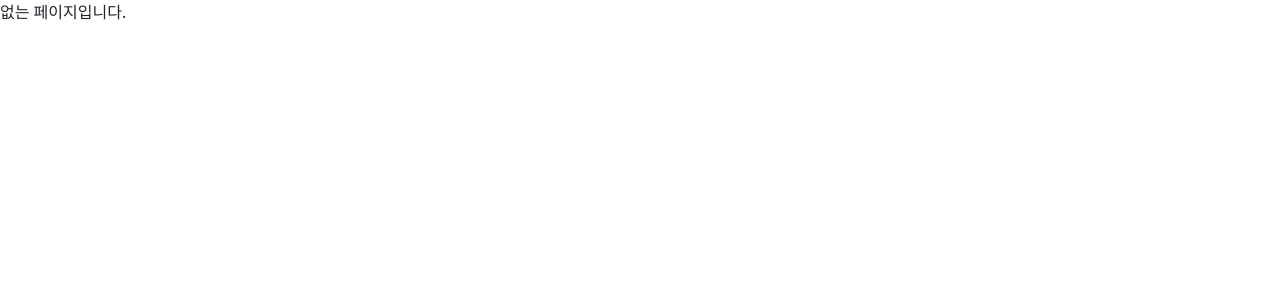
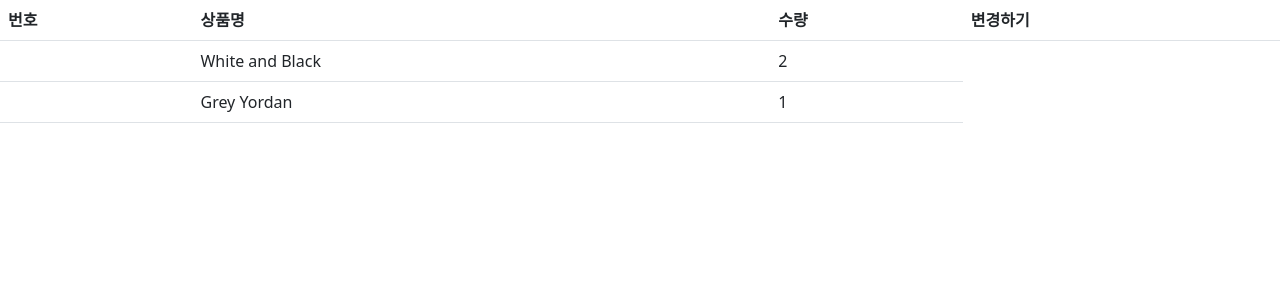
Before and after one commit to KOWOONLEE/shoesshop, a React (Create React App) app: page /cart in a window 1280 px wide. Shown: the top 300 px of the page. Built offline with nearby package versions, Linux system fonts and the light colour scheme.

Commit message:
Rev: 더보기 수정

```diff
--- a/package.json
+++ b/package.json
@@ -3,6 +3,7 @@
   "version": "0.1.0",
   "private": true,
   "dependencies": {
+    "@reduxjs/toolkit": "^1.9.0",
     "@testing-library/jest-dom": "^5.16.5",
     "@testing-library/react": "^13.4.0",
     "@testing-library/user-event": "^13.5.0",
@@ -11,6 +12,7 @@
     "react": "^18.2.0",
     "react-bootstrap": "^2.5.0",
     "react-dom": "^18.2.0",
+    "react-redux": "^8.0.5",
     "react-router-dom": "^6.4.3",
     "react-scripts": "5.0.1",
     "styled-components": "^5.3.6",
--- a/src/App.css
+++ b/src/App.css
@@ -7,3 +7,10 @@
 .contentImg {
   width: 80%;
 }
+.start {
+  opacity: 0;
+}
+.end {
+  opacity: 1;
+  transition: opacity 0.5s;
+}
--- a/src/App.js
+++ b/src/App.js
@@ -1,20 +1,31 @@
-import React, { useState } from "react";
+import React, { useState, createContext } from "react";
 import "./App.css";
 import { BrowserRouter, Router, Routes, Route, Outlet } from "react-router-dom";
 import Main from "./pages/Main";
 import ShoesDetail from "./pages/shoesDetail";
 import ShoesData from "./component/shoesData";
+import Cart from "./pages/Cart";
+
+export const Context1 = createContext();
 
 function App() {
   const [shoes, setShoes] = useState(ShoesData);
+  const [stock, setStock] = useState(10, 11, 12);
 
   return (
     <BrowserRouter>
       <Routes>
         <Route path="/" element={<Main shoes={shoes} setShoes={setShoes} />} />
         <Route path="*" element={<div>없는 페이지입니다.</div>} />
-        <Route path="/detail" element={<ShoesDetail shoes={shoes} />} />
-        <Route path="/detail/:id" element={<ShoesDetail shoes={shoes} />} />
+        {/* <Route path="/detail" element={<ShoesDetail shoes={shoes} />} /> */}
+        <Route
+          path="/detail/:id"
+          element={
+            <Context1.Provider value={{ stock }}>
+              <ShoesDetail shoes={shoes} />
+            </Context1.Provider>
+          }
+        />
 
         {/* nested Routes */}
         <Route path="/about" element={<About />}>
@@ -25,6 +36,7 @@ function App() {
           <Route path="one" element={<div>첫 주문시 양말 서비스</div>} />
           <Route path="two" element={<div>생일기념 쿠폰 받기</div>} />
         </Route>
+        <Route path="cart" element={<Cart />} />
       </Routes>
     </BrowserRouter>
   );
--- a/src/component/shoesContainer.js
+++ b/src/component/shoesContainer.js
@@ -2,18 +2,46 @@ import { useState } from "react";
 import axios from "axios";
 
 function ShoesContainer({ shoes, setShoes }) {
+  const [count, setCount] = useState(2);
+
+  const buttonCount = () => {
+    setCount(count + 1);
+    console.log(count);
+  };
   const getshoesData = () => {
+    //로딩중 띄우기
     axios
-      .get("https://codingapple1.github.io/shop/data2.json")
+      .get(`https://codingapple1.github.io/shop/data${count}.json`)
       .then((result) => {
+        console.log(result.data);
+        //목표는 array 안에 데이터 추가하는 것 [{},{},{},{},{},{}] 이런식으로 (concat을 써도 됨)
+        //아래와 같이 복사본 만들기
         const copy = [...shoes, ...result.data];
         setShoes(copy);
         console.log(shoes);
+        setCount(count + 1);
+        console.log(count);
+        //로딩중 숨기기
       })
       .catch(() => {
         console.log("통신 실패");
+        //로딩중 숨기기 (실패해도 로딩중 숨겨야함)
       });
+
+    // Promise.all([axios.get('/url1'), axios.get('url2')])
+    // .then(()=>{
+    //   결과
+    // })
+    //원래 서버와 문자만 주고받을 수 있음, 따옴표 쳐 놓으면 array, object도 주고받기 가능 일명 json 데이터
+    //fetch 사용시에는 json을 array, object 변환해주는 과정 필요 axios는 필요 없음.
+    //  fetch('url')
+    //  .then((result)=>result.json())
+    //  .then(data=>{})
   };
+
+  //버튼 누른 횟수 저장해서 data3,4 이런식으로 데이터 변경되어 더보기 클릭시 데이터 추가 만들기
+  //버튼 세번 누르면 더 이상 상품 없다고 안내문 띄우기
+  //버튼 누른 직후엔 로딩중 띄우기
 
   return (
     <div>
--- a/src/index.js
+++ b/src/index.js
@@ -2,10 +2,14 @@ import React from "react";
 import ReactDOM from "react-dom/client";
 import "./index.css";
 import App from "./App";
+import { Provider } from "react-redux";
+import store from "./store";
 
 const root = ReactDOM.createRoot(document.getElementById("root"));
 root.render(
-  <React.StrictMode>
-    <App />
-  </React.StrictMode>
+  <Provider store={store}>
+    <React.StrictMode>
+      <App />
+    </React.StrictMode>
+  </Provider>
 );
--- /dev/null
+++ b/src/pages/Cart.js
@@ -0,0 +1,53 @@
+import { Table } from "react-bootstrap";
+import { useSelector } from "react-redux";
+
+function Cart() {
+  //store안에 있는 모든 state의미
+  //const user = useSelector((state)=> {return state.shopUser})
+  //이렇게도 가능
+  //더 줄이기 가능
+  //const user = useSelector((state)=> state.shopUser)
+  //모든 걸 넣지 말기
+
+  const user = useSelector((state) => {
+    return state;
+  });
+
+  return (
+    <>
+      <Table>
+        <thead>
+          <tr>
+            <th>번호</th>
+            <th>상품명</th>
+            <th>수량</th>
+            <th>변경하기</th>
+          </tr>
+        </thead>
+        <tbody>
+          {user.shopCart.map((item, i) => (
+            <tr value={item.id} key={item.id}>
+              <td>{item.i}</td>
+              <td>{item.name}</td>
+              <td>{item.count}</td>
+            </tr>
+          ))}
+          {/* <tr>
+            <td>1</td>
+            <td>{user.shopCart[0].name}</td>
+            <td>{user.shopCart[0].count}</td>
+            <td>안녕</td>
+          </tr>
+          <tr>
+            <td>2</td>
+            <td>{user.shopCart[1].name}</td>
+            <td>{user.shopCart[1].count}</td>
+            <td>안녕</td>
+          </tr> */}
+        </tbody>
+      </Table>
+    </>
+  );
+}
+
+export default Cart;
--- a/src/pages/shoesDetail.js
+++ b/src/pages/shoesDetail.js
@@ -1,9 +1,15 @@
-import { useEffect, useState } from "react";
+import { useContext, useEffect, useState } from "react";
 import { useParams } from "react-router-dom";
 import styled from "styled-components";
+import { Nav } from "react-bootstrap";
+import {Context1} from './../App.js'
 
 function ShoesDetail({ shoes }) {
+
+  const {stock}= useContext(Context1)
+
   const [event, setEvent] = useState(true);
+  const [menuTab, setMenuTab] = useState(0);
   const { id } = useParams();
 
   const originId = shoes.find((shoe) => shoe.id == id);
@@ -22,6 +28,7 @@ function ShoesDetail({ shoes }) {
       <div className="container">
         {event ? <StyledAlert>10초 이내 구매 시 할인</StyledAlert> : ""}
         <div className="row">
+          {stock}
           <div className="col-md-6">
             <img
               src="https://codingapple1.github.io/shop/shoes1.jpg"
@@ -36,7 +43,66 @@ function ShoesDetail({ shoes }) {
           </div>
         </div>
       </div>
+
+      <Nav variant="tabs" defaultActiveKey="link0">
+        <Nav.Item>
+          <Nav.Link
+            onClick={() => {
+              setMenuTab(0);
+            }}
+            eventKey="link0"
+          >
+            버튼0
+          </Nav.Link>
+        </Nav.Item>
+        <Nav.Item>
+          <Nav.Link
+            onClick={() => {
+              setMenuTab(1);
+            }}
+            eventKey="link1"
+          >
+            버튼1
+          </Nav.Link>
+        </Nav.Item>
+        <Nav.Item>
+          <Nav.Link
+            onClick={() => {
+              setMenuTab(2);
+            }}
+            eventKey="link2"
+          >
+            버튼2
+          </Nav.Link>
+        </Nav.Item>
+      </Nav>
+      {/* {
+        menuTab == 0 ?<div>내용0</div> : null
+      }
+      {
+        menuTab == 1 ?<div>내용1</div> : null
+      }
+      {
+        menuTab == 2 ?<div>내용2</div> : null
+      } */}
+      <TabContent menuTab={menuTab} />
     </>
+  );
+}
+
+function TabContent({ menuTab }) {
+  const [fade, setFade] = useState("");
+
+  // useEffect 사용하여 탭이 변경될때마다 코드 실행 (end를 뗐다가 붙였다가)되도록 만듬
+  useEffect(() => {
+    setTimeout(() => {setFade("end")}, 100);
+    return () => {setFade("")};
+  }, [menuTab]);
+
+  return (
+    <div className={`start ${fade}`}>
+      {[<div>내용0</div>, <div>내용1</div>, <div>내용2</div>][menuTab]}
+    </div>
   );
 }
 
--- /dev/null
+++ b/src/store.js
@@ -0,0 +1,25 @@
+import { configureStore, createSlice } from "@reduxjs/toolkit";
+
+const shopUser = createSlice({
+  //state 이름
+  name: "user",
+  //key
+  initialState: "kim",
+});
+
+const shopCart = createSlice({
+  name: "cart",
+  initialState: [
+    { id: 0, name: "White and Black", count: 2 },
+    { id: 2, name: "Grey Yordan", count: 1 },
+  ],
+});
+
+export default configureStore({
+  //위에 등록한거 가져와야함.
+
+  reducer: {
+    shopUser: shopUser.reducer,
+    shopCart: shopCart.reducer,
+  },
+});
```
Also changed, not shown: 1 other file (tests, documents, lock files or other folders).
